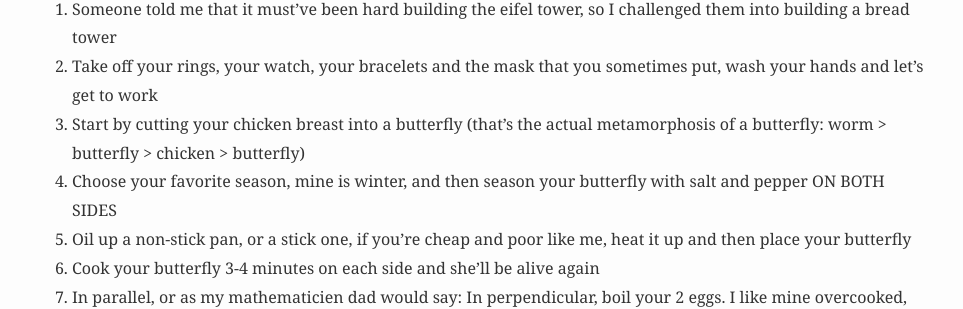
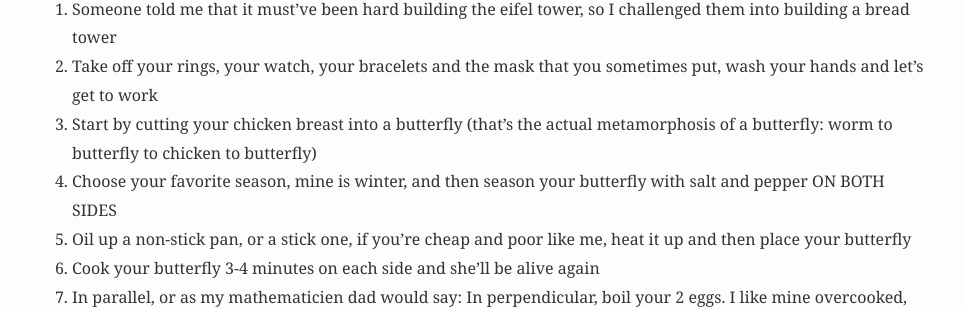
Before and after one commit to AntiLibrary5/nicools-kitchen, a Jekyll site: the page built from _posts/2026-1-6-club-sandwich.md, in a window 1280 px wide. Shown: the part 1294-1603 px from the top of the page, without its empty margins (158-1121 px from the left). Built offline with Jekyll 4.4.1, drawn with Linux system fonts in a browser that asks for light colours.

```diff
--- a/_posts/2026-1-6-club-sandwich.md
+++ b/_posts/2026-1-6-club-sandwich.md
@@ -29,7 +29,7 @@ Combine my two favorite things on earth and it will definitely not be a Club San
 
 1. Someone told me that it must've been hard building the eifel tower, so I challenged them into building a bread tower
 2. Take off your rings, your watch, your bracelets and the mask that you sometimes put, wash your hands and let's get to work
-3. Start by cutting your chicken breast into a butterfly (that's the actual metamorphosis of a butterfly: worm > butterfly > chicken > butterfly)
+3. Start by cutting your chicken breast into a butterfly (that's the actual metamorphosis of a butterfly: worm to butterfly to chicken to butterfly)
 4. Choose your favorite season, mine is winter, and then season your butterfly with salt and pepper ON BOTH SIDES
 5. Oil up a non-stick pan, or a stick one, if you're cheap and poor like me, heat it up and then place your butterfly
 6. Cook your butterfly 3-4 minutes on each side and she'll be alive again
```
